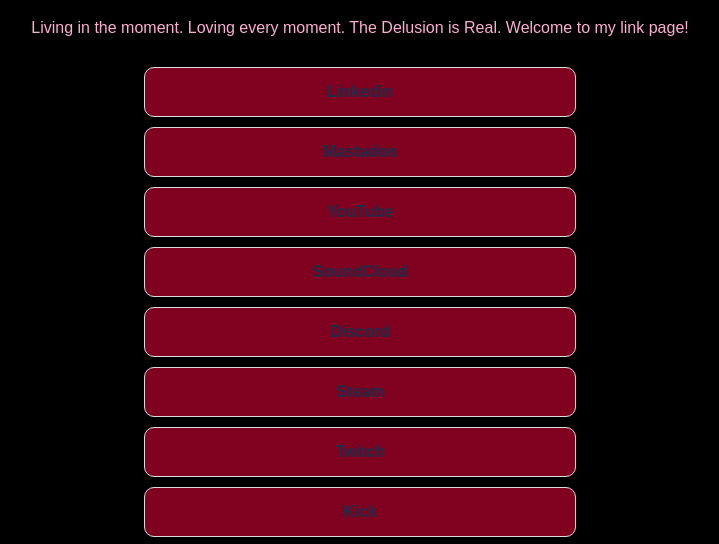
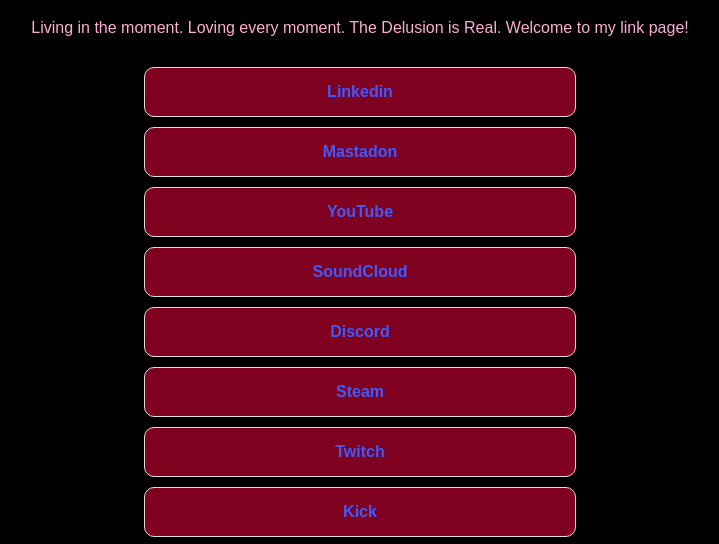
Before and after one commit to poppasilky/poppasilky.github.io, a plain HTML site: page index.html in a window 1280 px wide. Shown: the part 238-782 px from the top of the page, without its empty margins (280-999 px from the left). Drawn offline with Linux system fonts and the light colour scheme.

Commit message:
Fix HTML formatting and update link colors

```diff
--- a/index.html
+++ b/index.html
@@ -26,7 +26,7 @@
         .link-button {
             display: block;
             background-color: #800020;
-            color: #1c2e4a;
+            color: #3d5afe;
             padding: 15px;
             margin: 10px auto;
             max-width: 400px;
```
